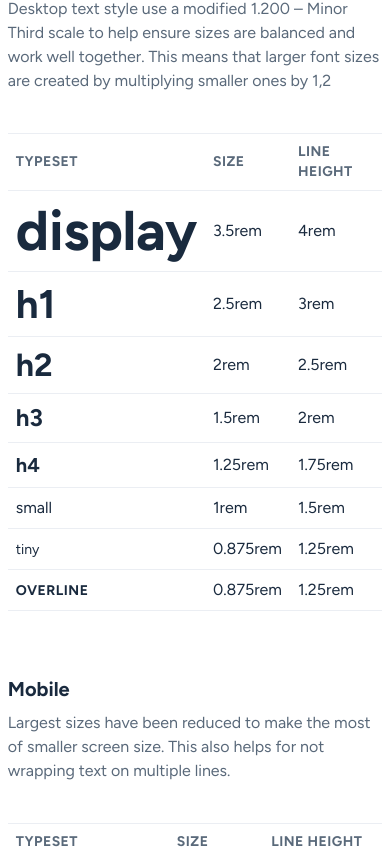
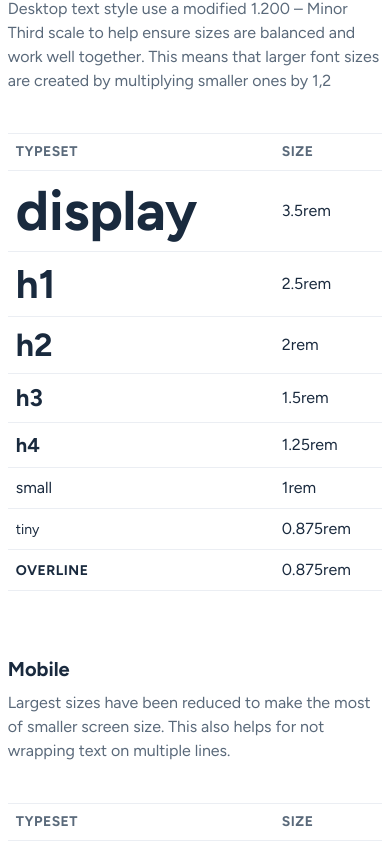
Before and after one commit to RoopeMaatta/portfolio, a React (Vite) app: page /style-guide/typography in a window 390 px wide. Shown: the part 791-1644 px from the top of the page. Built offline with nearby package versions, Linux system fonts and the light colour scheme.

Commit message:
Minor improvements to Table and TableStyle on small screens

```diff
--- a/src/components/GridContainer/GridWrapper.tsx
+++ b/src/components/GridContainer/GridWrapper.tsx
@@ -14,11 +14,14 @@ const GridWrapperContent: React.FC<GridWrapperProps> = ({ children }) => {
   const { showMainGridVisualization } = useDevVisualizationContext()
   const { columns, gridGap } = useGrid()
 
+  // Safeguard to ensure showMainGridVisualization has a fallback
+  const shouldShowGrid = showMainGridVisualization ?? false
+
   return (
     <div style={{ position: 'relative' }}>
       <GridContainer gridGap={gridGap} columns={columns}>
         {children}
-        {showMainGridVisualization && <GridVisualization columns={columns} />}
+        {shouldShowGrid && <GridVisualization columns={columns} />}
       </GridContainer>
     </div>
   )
--- a/src/components/Table/Table.tsx
+++ b/src/components/Table/Table.tsx
@@ -1,5 +1,4 @@
 import React from 'react'
-import useResponsiveValue from '../../hooks/useResponsiveValue'
 
 interface TableColumn<T> {
   header: string
@@ -14,13 +13,9 @@ interface TableProps<T> {
 }
 
 const Table = <T,>({ columns, data, style }: TableProps<T>) => {
-  const isSmallScreen = useResponsiveValue([true, false, false])
-
   return (
     <div
       style={{
-        width: '100%',
-        overflowX: isSmallScreen ? 'auto' : 'unset',
         ...style,
       }}
     >
--- a/src/components/Table/TableStyle1Wrapper.ts
+++ b/src/components/Table/TableStyle1Wrapper.ts
@@ -1,11 +1,16 @@
 import styled from 'styled-components'
 import { applyTypographyToCss } from '@utils/typographyUtils'
+import useResponsiveValue from '../../hooks/useResponsiveValue'
 
-const TableStyle1Wrapper = styled.div(
-  ({ theme }) => `
+const TableStyle1Wrapper = styled.div(({ theme }) => {
+  const isSmallScreen = useResponsiveValue([true, false, false])
+
+  return `
     grid-column: 1 / -1;
     border-top: ${theme.stroke.default} solid ${theme.colors.stroke.neutral.weak};
     text-align: left;
+    width: 100%;
+    overflow-x: ${isSmallScreen ? 'auto' : 'unset'};
 
     table {
       width: 100%;
@@ -14,15 +19,15 @@ const TableStyle1Wrapper = styled.div(
       th, td {
         padding: ${theme.spacing['008px']};
         border-bottom: ${theme.stroke.default} solid ${theme.colors.stroke.neutral.weak};
+        min-width: ${isSmallScreen ? '250px' : 'unset'};
       }
 
       th {
         color: ${theme.colors.text.neutral.weak};
         ${applyTypographyToCss(theme.typography.overline)};
-        border-bottom: ${theme.stroke.default} solid ${theme.colors.stroke.neutral.weak};
       }
     }
-  `
-)
+    `
+})
 
 export default TableStyle1Wrapper
```
